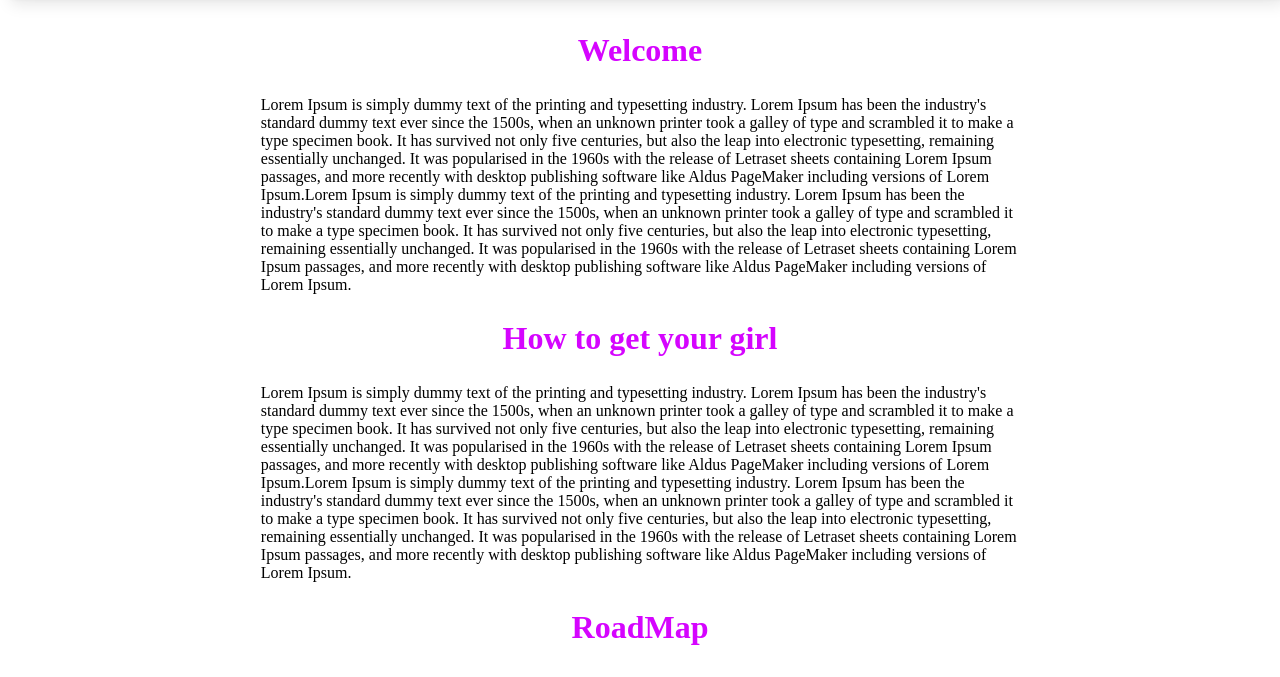
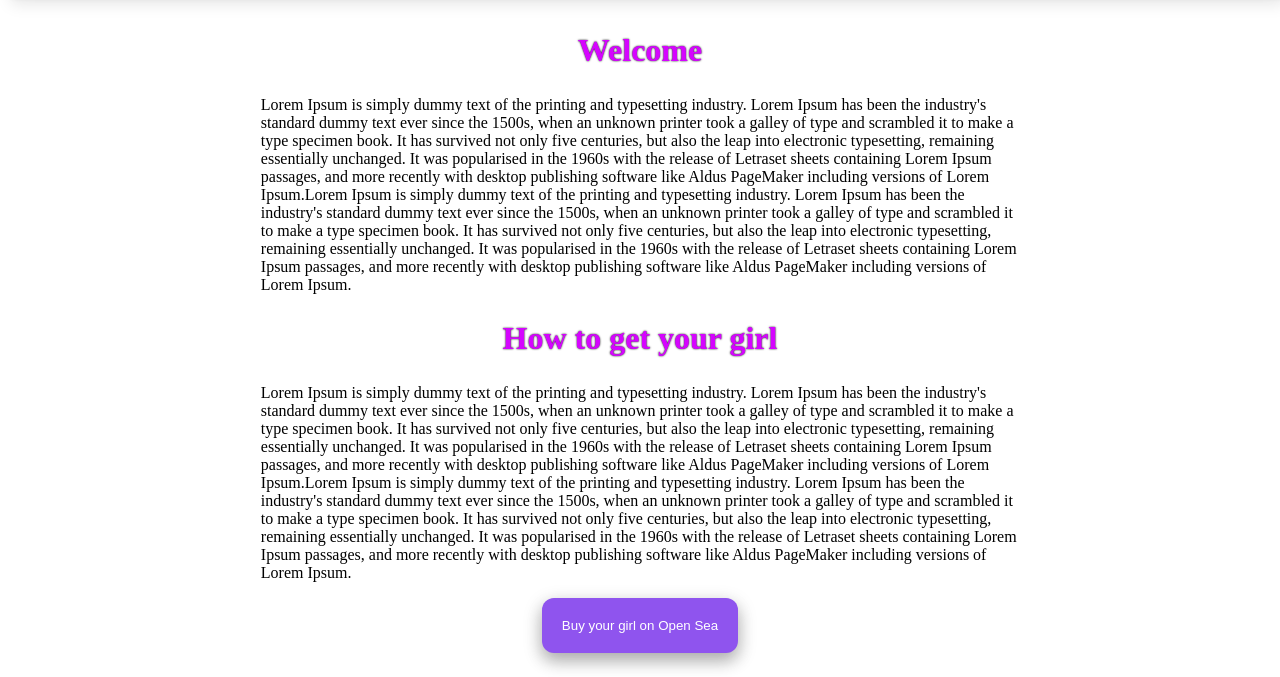
Before and after one commit to gowreemanohar/animegirlsnftwebsite, a plain HTML site: page index.html in a window 1280 px wide. Shown: the part 78-755 px from the top of the page. Drawn offline with Linux system fonts and the light colour scheme.

Commit message:
Add files via upload

```diff
--- a/index.css
+++ b/index.css
@@ -77,6 +77,8 @@ a{
     text-align:center;
     color:#d504ff;
     font-size:2em;
+    text-shadow:0px 0px 2px black;
+    /* box-shadow: 0 8px 16px 0 rgba(0,0,0,0.2), 0 6px 20px 0 rgba(0,0,0,0.19); */
 }
 .footer{
     display:flex;
@@ -92,6 +94,34 @@ a{
     opacity:0.7;
     color:black;
 }
+.buygirl{
+    display:flex;
+    justify-content:center;
+
+}
+.btn{
+    text-decoration: none;
+    border:none;
+    /* font-size:16px; */
+    text-align: center;
+    border-radius:12px;
+    padding:20px 20px;
+    color:white;
+    background-color:rgb(143, 84, 238);
+    box-shadow: 0 8px 16px 0 rgba(0,0,0,0.2), 0 6px 20px 0 rgba(0,0,0,0.19);
+
+}
+.btn:hover {
+    box-shadow: 0 12px 16px 0 rgba(0,0,0,0.24), 0 17px 50px 0 rgba(0,0,0,0.19);
+  }
+
+
+
+
+
+
+
+
 
 .gradient-text1 {
     /* font-size:3em; */
--- a/index.html
+++ b/index.html
@@ -51,7 +51,13 @@
         </section>
         <section class="intro">
             <h1 class="headings-text" id="buynow">How to get your girl</h1>
+
             <p>Lorem Ipsum is simply dummy text of the printing and typesetting industry. Lorem Ipsum has been the industry's standard dummy text ever since the 1500s, when an unknown printer took a galley of type and scrambled it to make a type specimen book. It has survived not only five centuries, but also the leap into electronic typesetting, remaining essentially unchanged. It was popularised in the 1960s with the release of Letraset sheets containing Lorem Ipsum passages, and more recently with desktop publishing software like Aldus PageMaker including versions of Lorem Ipsum.Lorem Ipsum is simply dummy text of the printing and typesetting industry. Lorem Ipsum has been the industry's standard dummy text ever since the 1500s, when an unknown printer took a galley of type and scrambled it to make a type specimen book. It has survived not only five centuries, but also the leap into electronic typesetting, remaining essentially unchanged. It was popularised in the 1960s with the release of Letraset sheets containing Lorem Ipsum passages, and more recently with desktop publishing software like Aldus PageMaker including versions of Lorem Ipsum.</p>
+            <div class="buygirl">
+            <a class="button" href="www.google.com" target="_blank">
+                <button type="button" class="btn">Buy your girl on Open Sea</button>
+            </a>
+        </div>
         </section>
         <section class="intro" id="roadmap">
             <h1 class="headings-text">RoadMap</h1>
```
